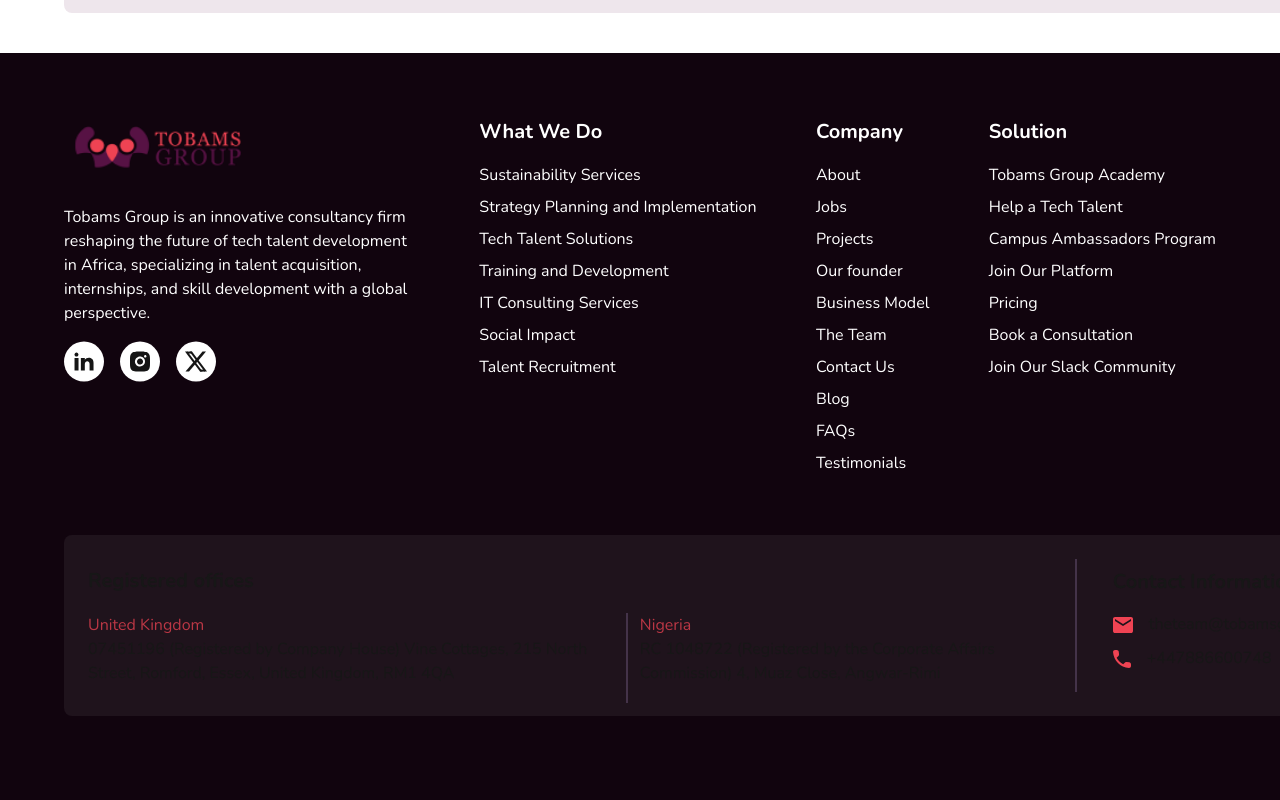
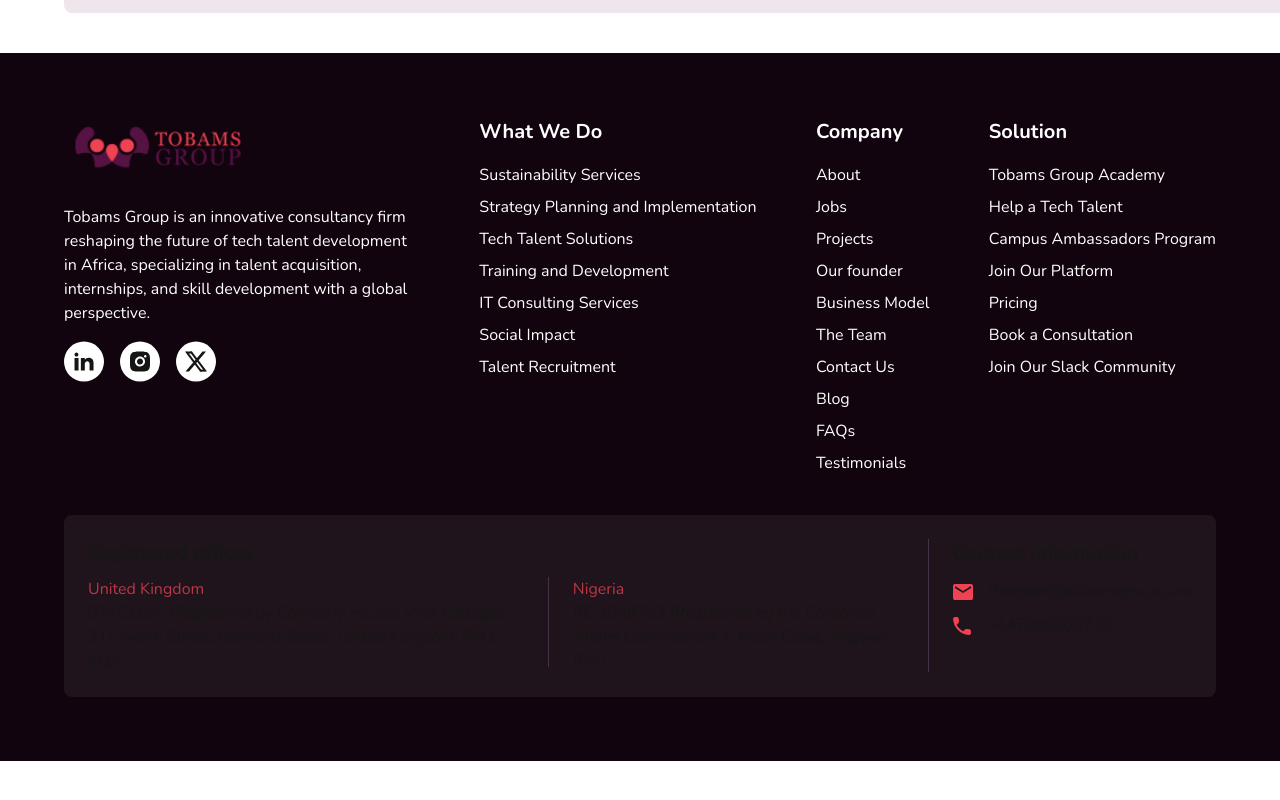
Before and after one commit to okolo157/blogging-app, a Next.js app: page / in a window 1280 px wide. Shown: the part 1425-2225 px from the top of the page. After the commit the page ends 2186 px from the top, so only its background shows below. Built offline with nearby package versions, Linux system fonts and the light colour scheme; no server answers.

Commit message:
chefs-kiss

```diff
--- a/components/Footer.tsx
+++ b/components/Footer.tsx
@@ -134,30 +134,12 @@
         </section>
       </div>
 
-      <section className="max-w-[1312px] mt-10 w-[1312px] max-h-[221px] pt-[20px] pb-[20px] gap-2">
-        <div className="bg-[#FFFFFF0F] flex rounded-lg p-[24px] max-h-[181px] gap-[24px]">
-          <div className="flex flex-col max-h-[133px] max-w-[962px] gap-[10px]">
-            <p className="w-[171px] my-2 font-bold text-xl">
-              Registered offices
-            </p>
-            <div className="flex">
-              <p className="flex flex-col font-sm text-base">
-                <span className="text-[#bb3745]">United Kingdom</span>
-                07451196 (Registered by Company House) Vine Cottages, 215 North
-                Street, Romford, Essex, United Kingdom, RM1 4QA
-              </p>
-              <div className="h-[90px] self-center border-[1px] border-purple-300 opacity-20 mx-3"></div>
-              <p className="flex flex-col font-sm text-base">
-                <span className="text-[#bb3745]">Nigeria</span>
-                RC 1048722 (Registered by the Corporate Affairs Commission) 4,
-                Muaz Close, Angwar-Rimi
-              </p>
-            </div>
-          </div>
-          <div className="h-[133px] self-center border-[1px] border-purple-300 opacity-20 mx-3"></div>
-          <div className="max-w-[254px] max-h-[104px] flex flex-col gap-[10px]">
-            <p className="max-w-[186px] max-h-[27px] font-bold text-[20px] my-2"> Contact Information</p>
-            <p className="flex items-center gap-[16px]">
+      {/* Bottom Section (Registered Offices and Contact Information) */}
+      <section className="max-w-[1312px] mt-10 w-full mx-auto">
+        <div className="bg-[#FFFFFF0F] flex flex-col md:flex-row-reverse md:justify-center rounded-lg p-6 md:p-[24px] gap-6 md:gap-[24px]">
+          <div className="flex flex-col gap-4 md:gap-[10px] flex-[20%]">
+            <p className="font-bold text-[20px]">Contact Information</p>
+            <p className="flex items-center gap-4">
               <svg
                 width="20"
                 height="17"
@@ -172,7 +154,7 @@
               </svg>
               theteam@tobamsgroup.com
             </p>
-            <p className="flex items-center gap-[16px]">
+            <p className="flex items-center gap-4">
               <svg
                 width="18"
                 height="19"
@@ -188,6 +170,25 @@
               +447886600748
             </p>
           </div>
+
+          <div className="hidden md:block h-[133px] w-[1px] bg-purple-300 opacity-20"></div>
+
+          <div className="flex flex-col gap-4 md:gap-[10px] flex-[80%] ">
+            <p className="font-bold text-xl">Registered offices</p>
+            <div className="flex flex-col md:flex-row gap-4 md:gap-6">
+              <p className="flex flex-col text-base">
+                <span className="text-[#bb3745]">United Kingdom</span>
+                07451196 (Registered by Company House) Vine Cottages, 215 North
+                Street, Romford, Essex, United Kingdom, RM1 4QA
+              </p>
+              <div className="hidden md:block h-[90px] w-[1px] bg-purple-300 opacity-20"></div>
+              <p className="flex flex-col text-base">
+                <span className="text-[#bb3745]">Nigeria</span>
+                RC 1048722 (Registered by the Corporate Affairs Commission) 4,
+                Muaz Close, Angwar-Rimi
+              </p>
+            </div>
+          </div>
         </div>
       </section>
     </footer>
```
